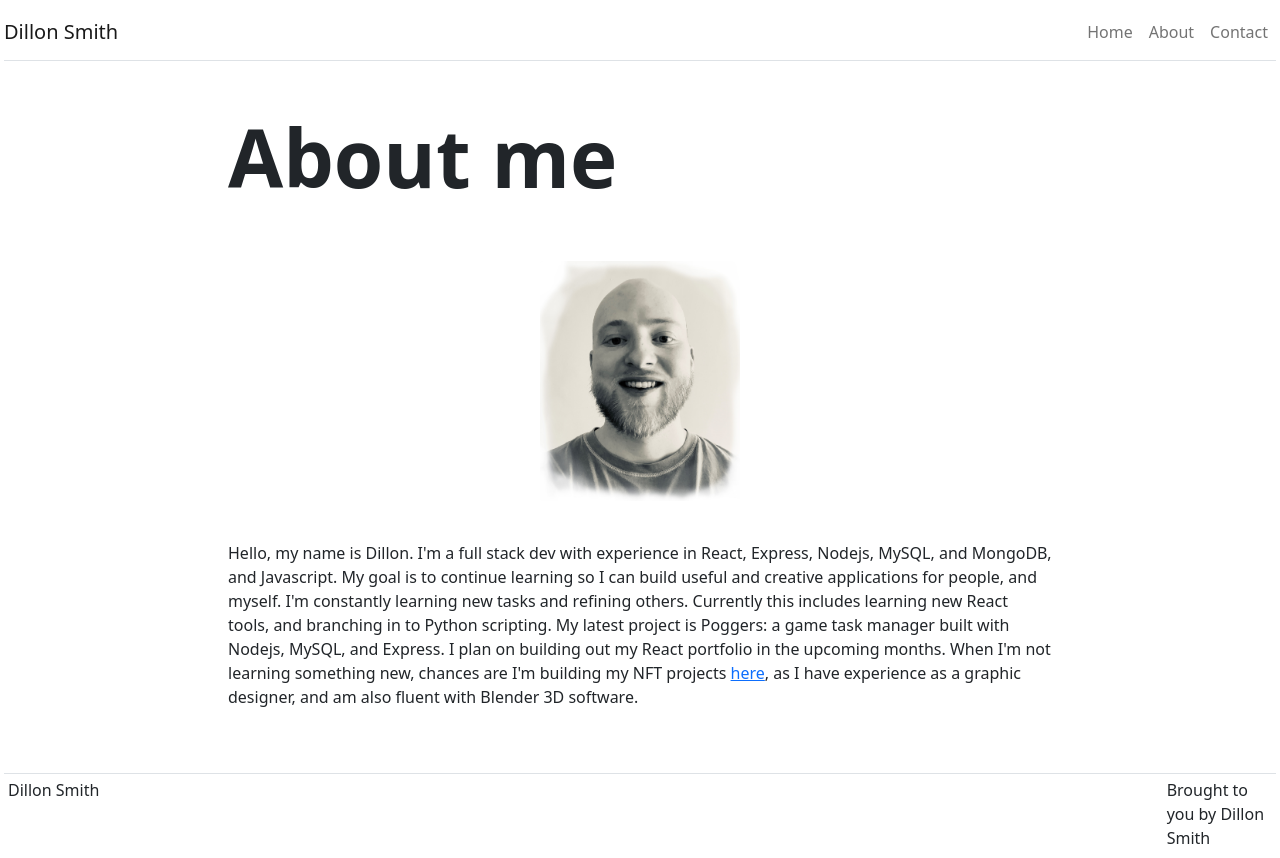
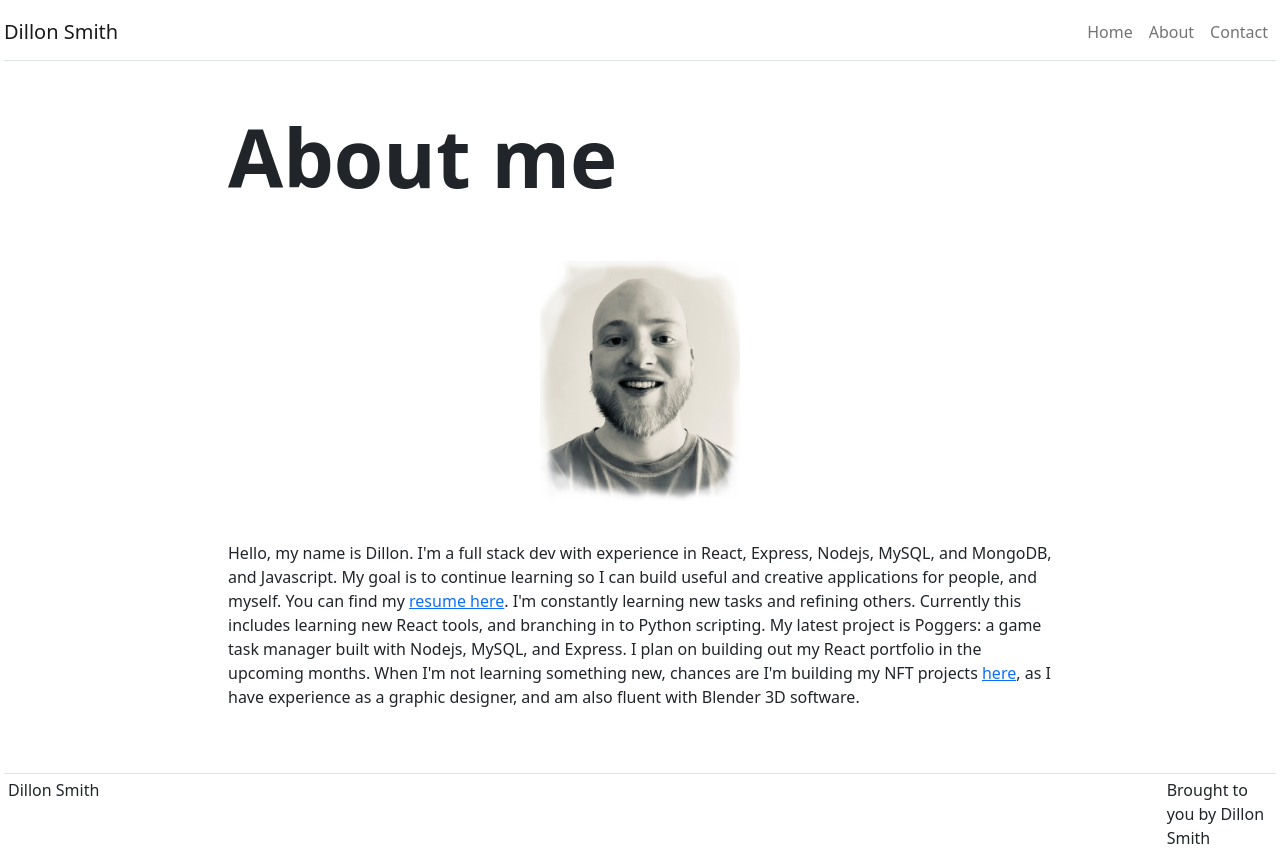
Before and after one commit to dillon-smith-us/react_portfolio, a React (Create React App) app: page /about in a window 1280 px wide. Built offline with nearby package versions, Linux system fonts and the light colour scheme.

Commit message:
pushing resume

```diff
--- a/src/pages/About.js
+++ b/src/pages/About.js
@@ -2,6 +2,7 @@ import React from 'react';
 import Jumbo from '../components/Jumbo';
 import Content from "../components/Content"
 import resumephotofaded from '../assets/images/resumephotofaded.jpg';
+import resume from '../assets/links/resumept2-2021.pdf'
 
 
 function About(props) {
@@ -12,8 +13,8 @@ function About(props) {
             <img class="rounded mx-auto d-block resume-img" src={resumephotofaded} alt="Dillon Smith" />
             <p>
             Hello, my name is Dillon. I'm a full stack dev with experience in React, Express, Nodejs, MySQL, and MongoDB, and Javascript.
-My goal is to continue learning so I can build useful and creative applications for people, and myself.
-I'm constantly learning new tasks and refining others. Currently this includes learning new React tools, and branching in to Python scripting.
+My goal is to continue learning so I can build useful and creative applications for people, and myself. You can find my <a href={resume} target="_blank" rel="noreferrer">resume here</a>
+. I'm constantly learning new tasks and refining others. Currently this includes learning new React tools, and branching in to Python scripting.
 My latest project is Poggers: a game task manager built with Nodejs, MySQL, and Express. I plan on building out my React portfolio in the upcoming months.
 When I'm not learning something new, chances are I'm building my NFT projects <a href="https://opensea.io/collection/treasures-of-study" target="_blank" rel="noreferrer">here</a>, as I have experience as a graphic designer, and am also fluent
 with Blender 3D software.
```
Also changed, not shown: 1 other file (tests, documents, lock files or other folders).
